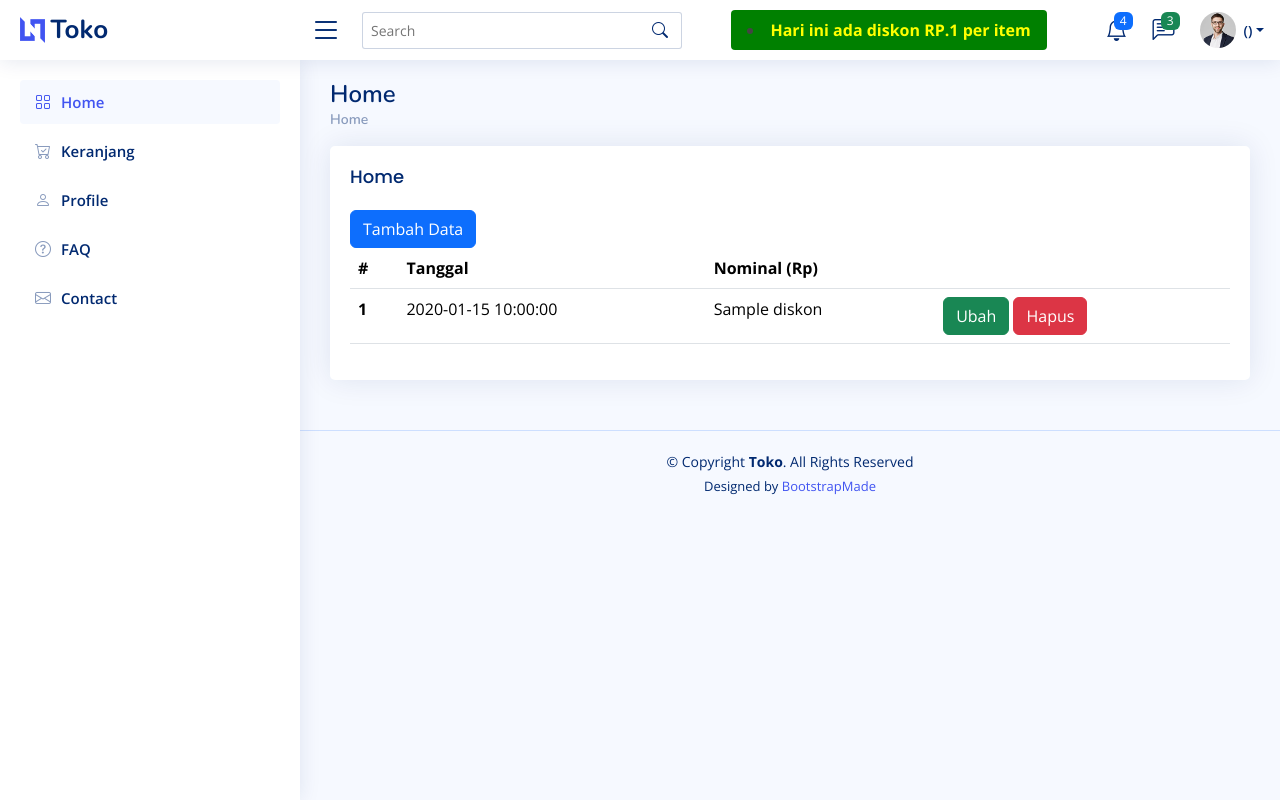
After one commit to StephanusAAP/bejalajar-ci, a CodeIgniter 4 app: template app/Views/v_diskon.php in a window 1280 px wide. The commit adds this page. Run offline with PHP 8.4 and a stand-in for CodeIgniter, Linux system fonts and the light colour scheme; the template is opened without the code that fills it: most values are stand-ins (such as "Sample title", 1, 10 or a date in 2020); data that the repository does not hold is empty; some libraries are stand-ins or nearby versions.

Commit message:
Menambahkan fitur manajemen diskon (Create, Edit, Delete) khusus admin

```diff
--- a/app/Views/components/header.php
+++ b/app/Views/components/header.php
@@ -15,7 +15,9 @@
             <button type="submit" title="Search"><i class="bi bi-search"></i></button>
         </form>
     </div><!-- End Search Bar -->
-
+        <li class="nav-item mx-auto" style="background-color: green; padding: 8px 16px; border-radius: 4px;">
+      <span style="color: yellow; font-weight: bold;">Hari ini ada diskon RP.<?= number_format(session()->get('diskon'), 0, ',', '.'); ?> per item</span>
+    </li>
 <nav class="header-nav ms-auto">
   <ul class="d-flex align-items-center">
 
--- a/app/Views/components/sidebar.php
+++ b/app/Views/components/sidebar.php
@@ -23,6 +23,13 @@
                 <a class="nav-link <?php echo (uri_string() == 'produk') ? "" : "collapsed" ?>" href="produk">
                     <i class="bi bi-receipt"></i>
                     <span>Produk</span>
+                </a>
+            </li><!-- End Produk Nav -->
+
+            <li class="nav-item">
+                <a class="nav-link <?php echo (uri_string() == 'diskon') ? "" : "collapsed" ?>" href="/diskon">
+                    <i class="bi bi-receipt"></i>
+                    <span>Diskon</span>
                 </a>
             </li><!-- End Produk Nav -->
         <?php
--- /dev/null
+++ b/app/Views/v_diskon.php
@@ -0,0 +1,121 @@
+<?= $this->extend('layout') ?>
+<?= $this->section('content') ?>
+<?php
+if (session()->getFlashData('success')) {
+?>
+    <div class="alert alert-info alert-dismissible fade show" role="alert">
+        <?= session()->getFlashData('success') ?>
+        <button type="button" class="btn-close" data-bs-dismiss="alert" aria-label="Close"></button>
+    </div>
+<?php
+}
+?>
+<?php $failed = session()->getFlashData('failed'); ?>
+
+<?php if (is_array($failed) && !empty($failed)): ?>
+    <div class="alert alert-danger alert-dismissible fade show" role="alert">
+        <ul class="mb-0">
+            <?php foreach ($failed as $error): ?>
+                <li><?= esc($error) ?></li>
+            <?php endforeach; ?>
+        </ul>
+        <button type="button" class="btn-close" data-bs-dismiss="alert" aria-label="Close"></button>
+    </div>
+<?php elseif (!empty($failed)): ?>
+     <div class="alert alert-danger alert-dismissible fade show" role="alert">
+        <?= esc($failed) ?>
+        <button type="button" class="btn-close" data-bs-dismiss="alert" aria-label="Close"></button>
+    </div>
+<?php endif; ?>
+
+<button type="button" class="btn btn-primary" data-bs-toggle="modal" data-bs-target="#addModal">
+    Tambah Data
+</button>
+<!-- Table with stripped rows -->
+<!-- Add Modal Begin -->
+<div class="modal fade" id="addModal" tabindex="-1">
+    <div class="modal-dialog modal-dialog-centered">
+        <div class="modal-content">
+            <div class="modal-header">
+                <h5 class="modal-title">Tambah Data</h5>
+                <button type="button" class="btn-close" data-bs-dismiss="modal" aria-label="Close"></button>
+            </div>
+            <form action="<?= base_url('diskon') ?>" method="post" enctype="multipart/form-data">
+                <?= csrf_field(); ?>
+                <div class="modal-body">
+                    <div class="form-group">
+                        <label for="name">Tanggal</label>
+                        <input type="date" name="tanggal" class="form-control" id="tanggal" required>
+                        <label for="name">Nominal (Rp)</label>
+                        <input type="text" name="nominal" class="form-control" id="nominal" placeholder="nominal (Rp)" required>
+                    </div>
+                </div>
+                <div class="modal-footer">
+                    <button type="button" class="btn btn-secondary" data-bs-dismiss="modal">Close</button>
+                    <button type="submit" class="btn btn-primary">Simpan</button>
+                </div>
+            </form>
+        </div>
+    </div>
+</div>
+<!-- Add Modal End -->
+<table class="table datatable">
+    <thead>
+        <tr>
+            <th scope="col">#</th>
+            <th scope="col">Tanggal</th>
+            <th scope="col">Nominal (Rp)</th>
+            <th scope="col"></th>
+        </tr>
+    </thead>
+    <tbody>
+        <?php foreach ($diskons as $index => $diskon) : ?>
+            <tr>
+                <th scope="row"><?php echo $index + 1 ?></th>
+                <td><?php echo $diskon['tanggal'] ?></td>
+                <td><?php echo $diskon['nominal'] ?></td>
+                <td>
+                    <button type="button" class="btn btn-success" data-bs-toggle="modal" data-bs-target="#editModal-<?= $diskon['id'] ?>">
+                        Ubah
+                    </button>
+                    <a href="<?= base_url('diskon/delete/' . $diskon['id']) ?>" class="btn btn-danger" onclick="return confirm('Yakin hapus data ini ?')">
+                        Hapus
+                    </a>
+                </td>
+            </tr>
+                        <!-- Edit Modal Begin -->
+            <div class="modal fade" id="editModal-<?= $diskon['id'] ?>" tabindex="-1">
+                <div class="modal-dialog modal-dialog-centered">
+                    <div class="modal-content">
+                        <div class="modal-header">
+                            <h5 class="modal-title">Edit Data</h5>
+                            <button type="button" class="btn-close" data-bs-dismiss="modal" aria-label="Close"></button>
+                        </div>
+                        <form action="<?= base_url('diskon/edit/' . $diskon['id']) ?>" method="post" enctype="multipart/form-data">
+                            <?= csrf_field(); ?>
+                            <div class="modal-body">
+                                <div class="form-group">
+                                    <label for="name">Tanggal</label>
+                                    <input type="date" name="tanggal" class="form-control" id="tanggal" value="<?= $diskon['tanggal'] ?>" required>
+                                    <label for="name">Nominal (Rp)</label>
+                                    <input type="text" name="nominal" class="form-control" id="nominal" value="<?= $diskon['nominal'] ?>" placeholder="nominal (Rp)" required>
+                                </div>
+                            <div class="modal-footer">
+                                <button type="button" class="btn btn-secondary" data-bs-dismiss="modal">Close</button>
+                                <button type="submit" class="btn btn-primary">Simpan</button>
+                            </div>
+                        </form>
+                    </div>
+                </div>
+            </div>
+            <!-- Edit Modal End -->
+        <?php endforeach ?>
+    </tbody>
+</table>
+<?= $this->endSection() ?>
+<script src="https://cdn.jsdelivr.net/npm/flatpickr"></script>
+<script>
+    flatpickr("#tanggal", {
+        dateFormat: "Y-m-d"
+    });
+</script>
```
Also changed, not shown: app/Config/Routes.php (+7 -0 lines), app/Controllers/AuthController.php (+10 -0 lines), app/Controllers/DiskonController.php (added, +100 -0 lines), app/Database/Migrations/2025-07-07-015259_Diskon.php (added, +26 -0 lines), app/Database/Seeds/DiskonSeeder.php (added, +89 -0 lines), app/Models/DiskonModel.php (added, +15 -0 lines). Lines whose indentation alone changed are shown as unchanged.
